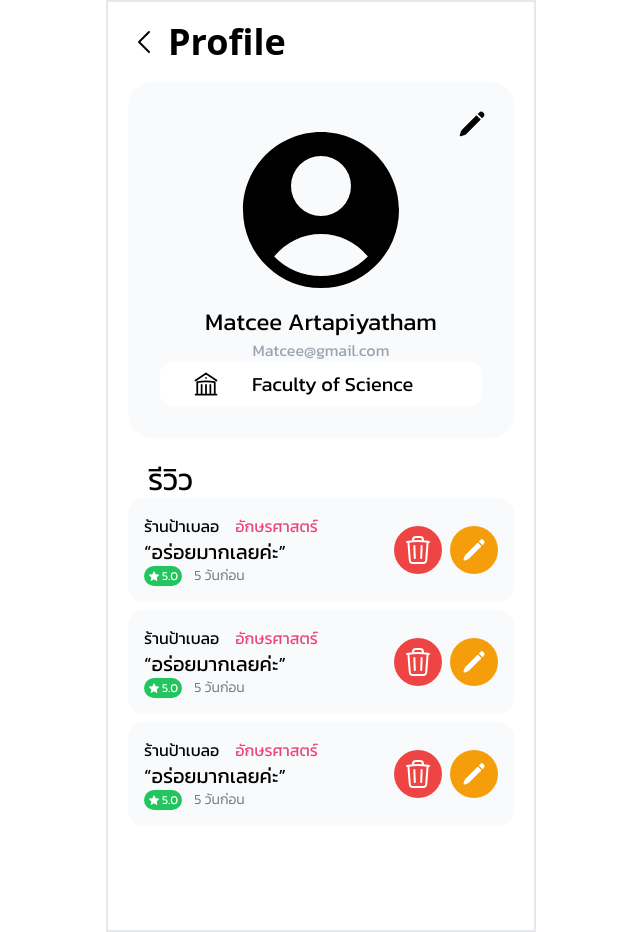
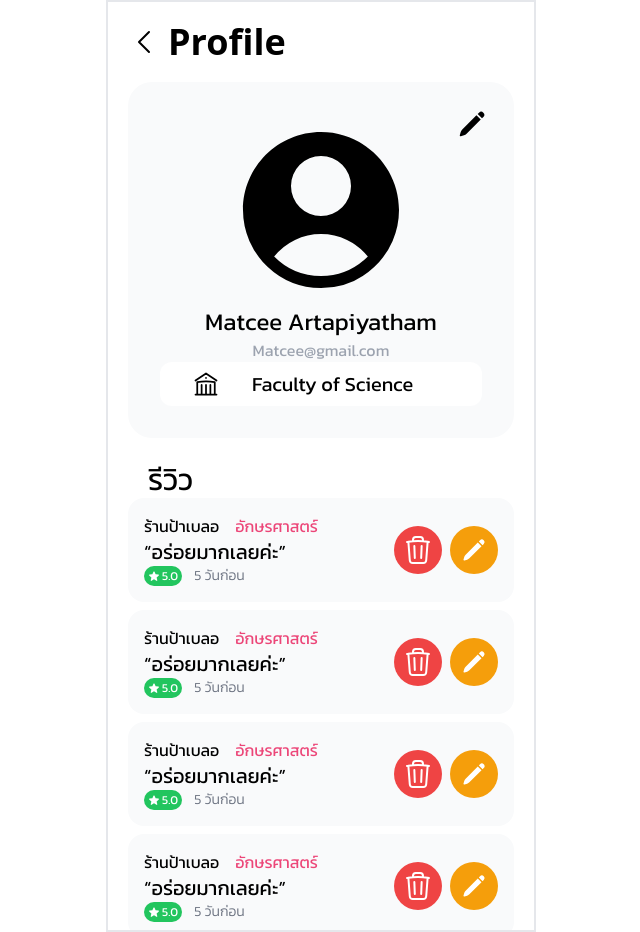
Before and after one commit to ratchanonp/iis-project-frontend, a Next.js app: page /user in a window 1280 px wide. Shown: the whole page, without its empty margins (319-959 px from the left). Built offline with nearby package versions, Linux system fonts and the light colour scheme.

Commit message:
user page

```diff
--- a/src/pages/user/index.tsx
+++ b/src/pages/user/index.tsx
@@ -1,8 +1,5 @@
 import React, { ReactElement } from "react";
-import {
-  ChevronLeftIcon,
-  BuildingLibraryIcon,
-} from "@heroicons/react/24/outline";
+import { ChevronLeftIcon, BuildingLibraryIcon} from "@heroicons/react/24/outline";
 import { UserCircleIcon, PencilIcon } from "@heroicons/react/24/solid";
 import { NextPageWithLayout } from "pages/_app";
 import Container from "@ui/layouts/Container";
@@ -28,7 +25,11 @@ const UserPage: NextPageWithLayout = (props: Props) => {
       </div>
       <p className="font-Kanit text-bold text-3xl ml-5 mt-6">รีวิว</p>
 
-      <div className="flex flex-col space-y-2 ">{[...Array(3)].map((_, idx) => <ReviewCard key={idx} />)}</div>
+      <div className="flex flex-col space-y-2 overflow-y-scroll">
+        {[...Array(10)].map((_, idx) => (
+          <ReviewCard key={idx} />
+        ))}
+      </div>
     </>
   );
 };
```
